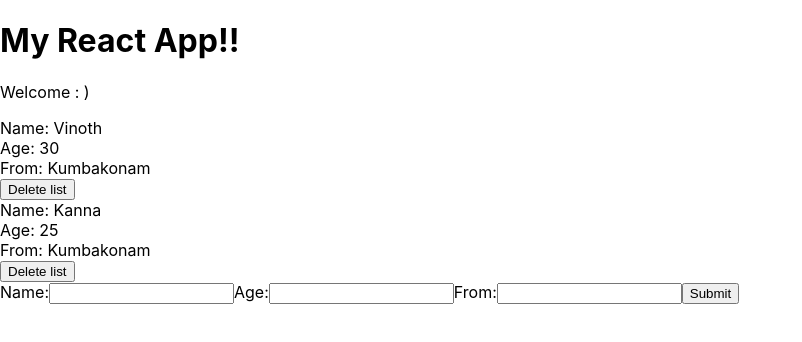
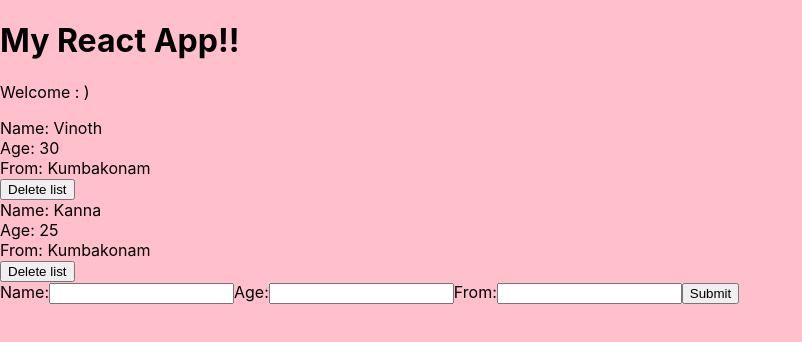
Before and after one commit to vinothsmart/react-redux-complete, a React (Create React App) app in the folder my-app/: page / in a window 1280 px wide. Shown: the top 342 px of the page, without its empty margins (0-802 px from the left). Built offline with nearby package versions, Linux system fonts and the light colour scheme.

Commit message:
css updated

```diff
--- /dev/null
+++ b/my-app/src/Lists.css
@@ -0,0 +1,9 @@
+body {
+  background: pink;
+  transition: all 1s;
+}
+
+.lists form {
+  background: #fff;
+  padding: 20px;
+}
--- a/my-app/src/Lists.js
+++ b/my-app/src/Lists.js
@@ -1,4 +1,5 @@
 import React from "react";
+import "./Lists.css";
 
 const Lists = ({ lists, deletelist }) => {
   return (
```
